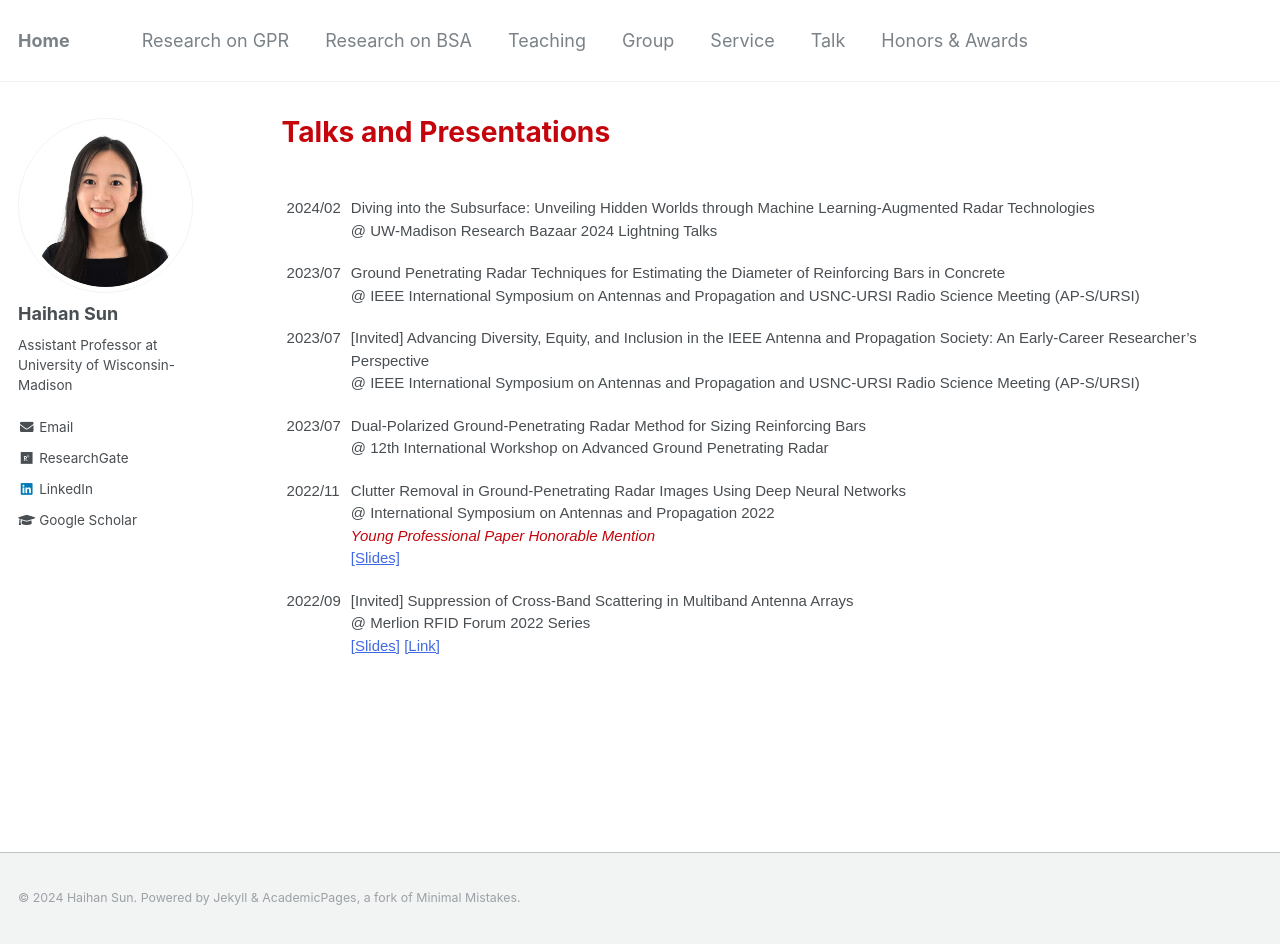
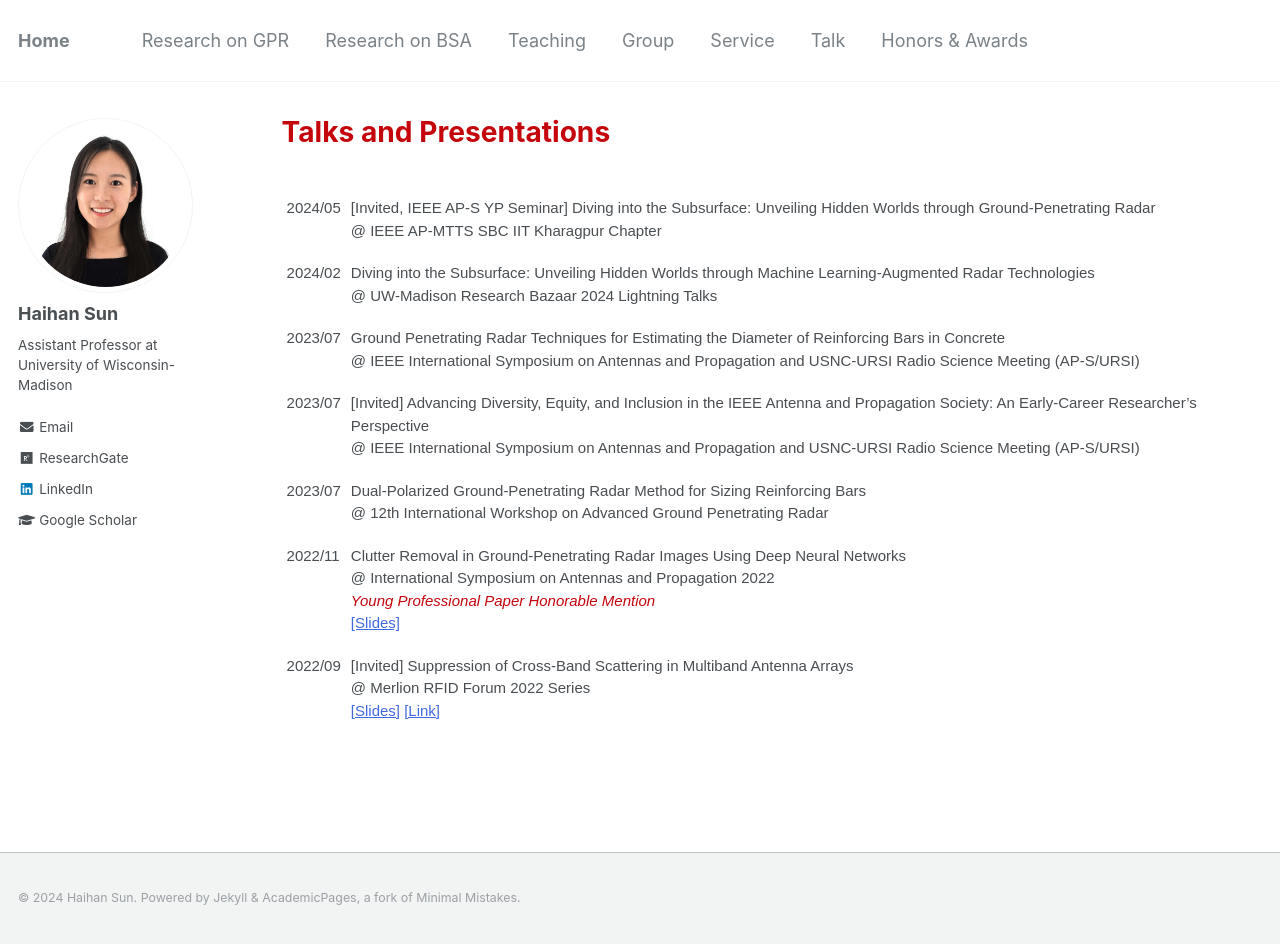
Before and after one commit to Haihan-Sun/Haihan-Sun.github.io, a Jekyll site: the page built from _pages/talks.html, in a window 1280 px wide and 944 px high. Built offline with Jekyll 4.4.1, drawn with Linux system fonts in a browser that asks for light colours.

Commit message:
Update talks.html

```diff
--- a/_pages/talks.html
+++ b/_pages/talks.html
@@ -15,7 +15,11 @@ author_profile: true
 <br>
 <table class="tg">
 <tbody>
-
+  <tr>
+    <td class="tg-ko0z">2024/05</td>
+    <td class="tg-ko0z">[Invited, IEEE AP-S YP Seminar] Diving into the Subsurface: Unveiling Hidden Worlds through Ground-Penetrating Radar <br>
+                        @ IEEE AP-MTTS SBC IIT Kharagpur Chapter </td>
+  </tr>
   <tr>
     <td class="tg-ko0z">2024/02</td>
     <td class="tg-ko0z">Diving into the Subsurface: Unveiling Hidden Worlds through Machine Learning-Augmented Radar Technologies <br>
```
